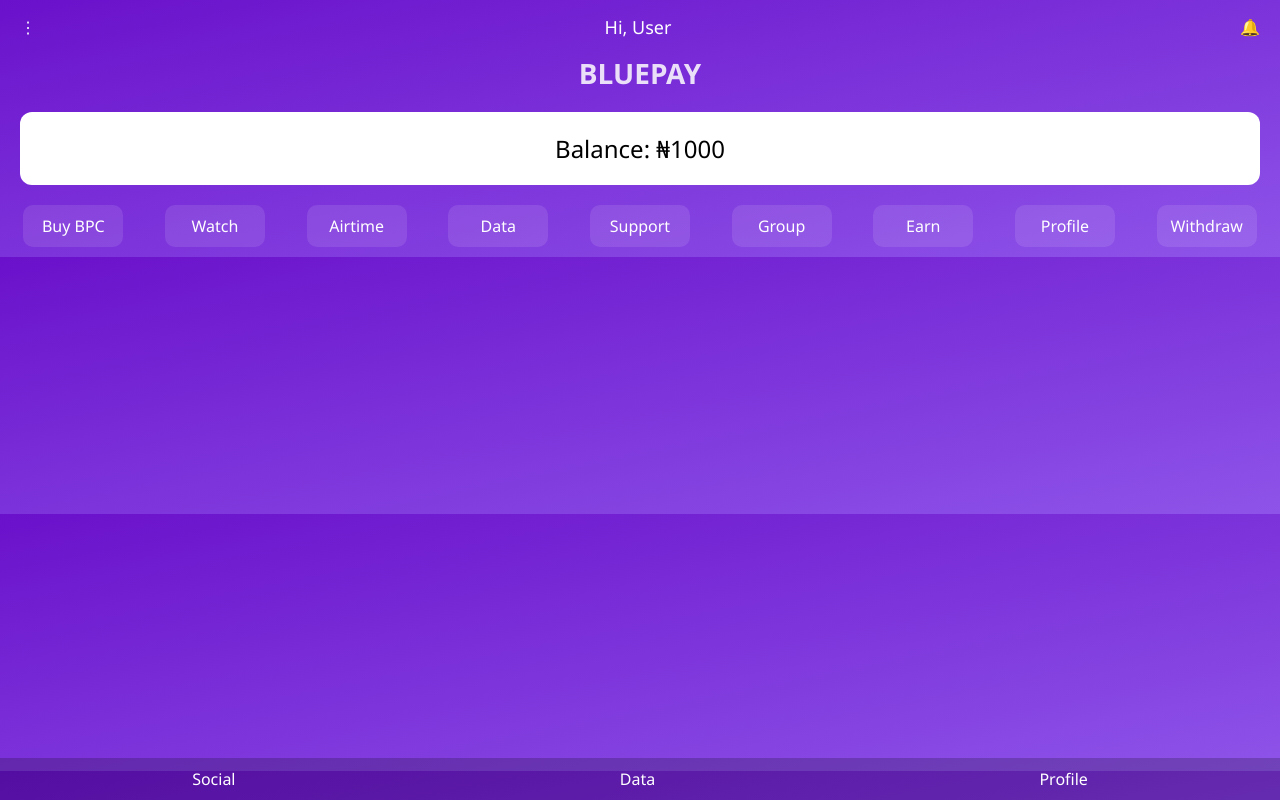
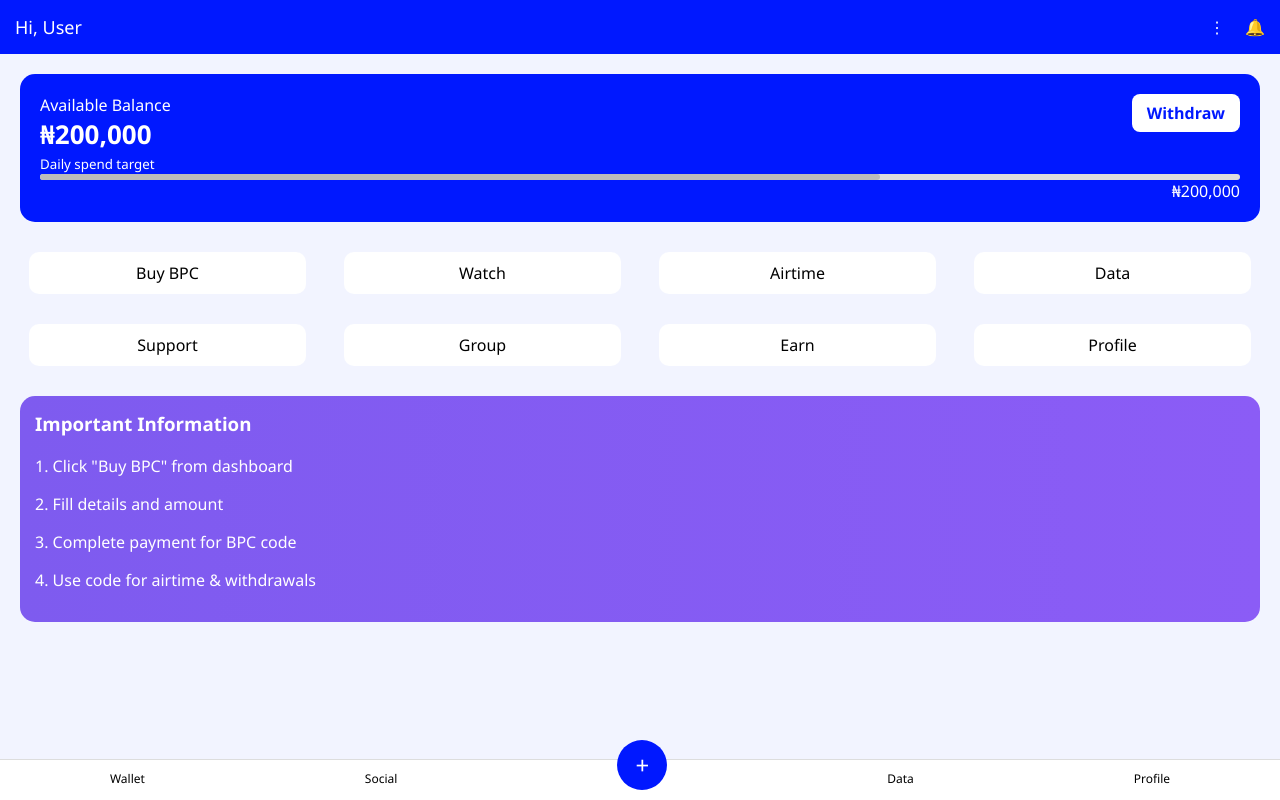
Before and after one commit to 09127585834/BLUPAY, a plain HTML site: page dashboard.html in a window 1280 px wide. Drawn offline with Linux system fonts and the light colour scheme.

Commit message:
Update dashboard.html

```diff
--- a/dashboard.html
+++ b/dashboard.html
@@ -2,154 +2,176 @@
 <html lang="en">
 <head>
   <meta charset="UTF-8" />
+  <meta name="viewport" content="width=device-width, initial-scale=1.0"/>
   <title>BLUEPAY Dashboard</title>
-  <meta name="viewport" content="width=device-width, initial-scale=1.0" />
   <style>
     body {
       margin: 0;
-      padding: 0;
-      background: linear-gradient(to bottom right, #6a11cb, #8e54e9);
       font-family: 'Segoe UI', sans-serif;
+      background: #f2f4ff;
+    }
+    .top-bar {
+      background: #0018ff;
       color: white;
-    }
-
-    .top-bar {
+      padding: 15px;
       display: flex;
       justify-content: space-between;
       align-items: center;
-      padding: 15px 20px;
     }
-
-    .top-bar .username {
+    .top-bar .user {
       font-size: 18px;
     }
-
     .top-bar .icons {
       display: flex;
-      gap: 15px;
+      gap: 20px;
     }
-
-    .logo {
-      text-align: center;
-      font-size: 28px;
+    .top-bar .icons i {
+      font-size: 20px;
+      cursor: pointer;
+    }
+    .balance-card {
+      background: #0018ff;
+      color: white;
+      margin: 20px;
+      border-radius: 15px;
+      padding: 20px;
+    }
+    .balance-card h2 {
+      margin: 0;
+      font-size: 26px;
+    }
+    .balance-card .btn {
+      background: white;
+      color: #0018ff;
+      padding: 8px 15px;
+      border-radius: 8px;
+      float: right;
       font-weight: bold;
-      color: white;
-      animation: flicker 1s infinite alternate;
+      cursor: pointer;
     }
-
-    @keyframes flicker {
-      0% { opacity: 1; }
-      100% { opacity: 0.85; }
-    }
-
-    .balance-card {
-      background: white;
-      color: black;
-      margin: 20px;
-      padding: 20px;
-      border-radius: 12px;
-      text-align: center;
-      font-size: 24px;
-    }
-
-    .features {
+    .features, .services {
       display: flex;
       flex-wrap: wrap;
       justify-content: space-around;
       margin: 10px;
-      gap: 15px;
     }
-
-    .feature {
-      width: 80px;
+    .features div, .services div {
+      width: 22%;
+      margin: 10px 0;
+      background: #fff;
       text-align: center;
-      padding: 10px;
-      background: rgba(255, 255, 255, 0.1);
       border-radius: 10px;
+      padding: 10px 0;
       cursor: pointer;
     }
-
-    .feature:hover {
-      background: rgba(255, 255, 255, 0.2);
+    .features div:hover, .services div:hover {
+      background: #eef;
     }
-
+    .important-info {
+      margin: 20px;
+      background: linear-gradient(to right, #7e5bef, #8b5cf6);
+      border-radius: 15px;
+      padding: 15px;
+      color: white;
+    }
+    .important-info h3 {
+      margin-top: 0;
+    }
     .bottom-nav {
       position: fixed;
       bottom: 0;
       width: 100%;
-      background: rgba(0, 0, 0, 0.2);
+      background: white;
       display: flex;
       justify-content: space-around;
       padding: 10px 0;
+      border-top: 1px solid #ddd;
     }
-
     .bottom-nav div {
+      text-align: center;
+      font-size: 12px;
+      cursor: pointer;
+    }
+    .bottom-nav .center-btn {
+      background: #0018ff;
       color: white;
-      cursor: pointer;
+      font-size: 24px;
+      border-radius: 50%;
+      width: 50px;
+      height: 50px;
+      line-height: 50px;
+      text-align: center;
+      margin-top: -30px;
     }
   </style>
 </head>
 <body>
 
   <div class="top-bar">
-    <div onclick="location.href='admin.html'">⋮</div>
-    <div class="username">Hi, <span id="username">User</span></div>
-    <div class="icons" onclick="location.href='history.html'">
-      🔔
+    <div class="user" id="welcomeUser">Hi, User</div>
+    <div class="icons">
+      <span onclick="window.location.href='admin.html'">⋮</span>
+      <span onclick="window.location.href='history.html'">🔔</span>
     </div>
   </div>
 
-  <div class="logo">BLUEPAY</div>
-
   <div class="balance-card">
-    Balance: ₦<span id="balance">0</span>
+    <div>
+      <span>Available Balance</span>
+      <div class="btn" onclick="window.location.href='withdraw.html'">Withdraw</div>
+    </div>
+    <h2 id="userBalance">₦0</h2>
+    <div>
+      <small>Daily spend target</small>
+      <div style="background:#ddd;height:6px;border-radius:5px;width:100%;">
+        <div style="width:70%;height:6px;background:#bbb;border-radius:5px;"></div>
+      </div>
+      <div style="text-align:right;">₦200,000</div>
+    </div>
   </div>
 
   <div class="features">
-    <div class="feature" onclick="spend('Buy BPC Code', 'buy.html', 500)">Buy BPC</div>
-    <div class="feature" onclick="spend('Watch & Earn', 'watch.html', 0)">Watch</div>
-    <div class="feature" onclick="spend('Airtime', 'airtime.html', 200)">Airtime</div>
-    <div class="feature" onclick="spend('Data Purchase', 'data.html', 300)">Data</div>
-    <div class="feature" onclick="location.href='support.html'">Support</div>
-    <div class="feature" onclick="location.href='group.html'">Group</div>
-    <div class="feature" onclick="location.href='earn.html'">Earn</div>
-    <div class="feature" onclick="location.href='profile.html'">Profile</div>
-    <div class="feature" onclick="spend('Withdraw', 'withdraw.html', 100)">Withdraw</div>
+    <div onclick="window.location.href='buy.html'">Buy BPC</div>
+    <div onclick="window.location.href='watch.html'">Watch</div>
+    <div onclick="window.location.href='airtime.html'">Airtime</div>
+    <div onclick="window.location.href='data.html'">Data</div>
+  </div>
+
+  <div class="services">
+    <div onclick="window.location.href='support.html'">Support</div>
+    <div onclick="window.location.href='group.html'">Group</div>
+    <div onclick="window.location.href='earn.html'">Earn</div>
+    <div onclick="window.location.href='profile.html'">Profile</div>
+  </div>
+
+  <div class="important-info">
+    <h3>Important Information</h3>
+    <p>1. Click "Buy BPC" from dashboard</p>
+    <p>2. Fill details and amount</p>
+    <p>3. Complete payment for BPC code</p>
+    <p>4. Use code for airtime & withdrawals</p>
   </div>
 
   <div class="bottom-nav">
-    <div onclick="location.href='group.html'">Social</div>
-    <div onclick="location.href='data.html'">Data</div>
-    <div onclick="location.href='profile.html'">Profile</div>
+    <div onclick="window.location.href='wallet.html'">Wallet</div>
+    <div onclick="window.location.href='group.html'">Social</div>
+    <div class="center-btn" onclick="window.location.href='add.html'">+</div>
+    <div onclick="window.location.href='data.html'">Data</div>
+    <div onclick="window.location.href='profile.html'">Profile</div>
   </div>
 
   <script>
-    // Load username and balance
-    const username = localStorage.getItem("username") || "User";
-    document.getElementById("username").textContent = username;
+    // Load name and balance
+    const name = localStorage.getItem('paygo_name') || 'User';
+    const balance = parseInt(localStorage.getItem('paygo_balance') || '200000');
+    document.getElementById('welcomeUser').innerText = `Hi, ${name}`;
+    document.getElementById('userBalance').innerText = `₦${balance.toLocaleString()}`;
 
-    let balance = parseInt(localStorage.getItem("balance") || "1000");
-    document.getElementById("balance").textContent = balance;
-
-    function spend(title, redirect, amount) {
-      if (balance >= amount) {
-        balance -= amount;
-        localStorage.setItem("balance", balance);
-        document.getElementById("balance").textContent = balance;
-
-        // Record to history
-        let history = JSON.parse(localStorage.getItem("history") || "[]");
-        history.unshift({
-          type: title,
-          amount: `₦${amount}`,
-          date: new Date().toLocaleString()
-        });
-        localStorage.setItem("history", JSON.stringify(history));
-        location.href = redirect;
-      } else {
-        alert("Insufficient balance");
-      }
-    }
+    // Update balance on dashboard after spending
+    window.addEventListener('storage', () => {
+      const updatedBalance = parseInt(localStorage.getItem('paygo_balance') || '200000');
+      document.getElementById('userBalance').innerText = `₦${updatedBalance.toLocaleString()}`;
+    });
   </script>
 </body>
 </html>
```
